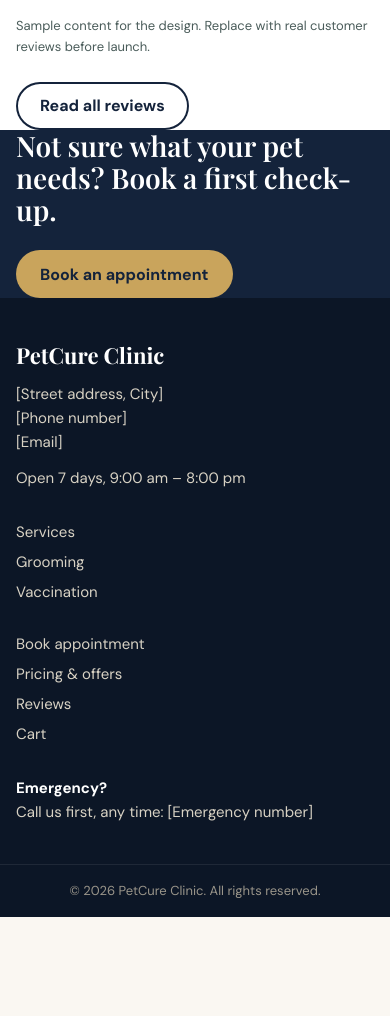
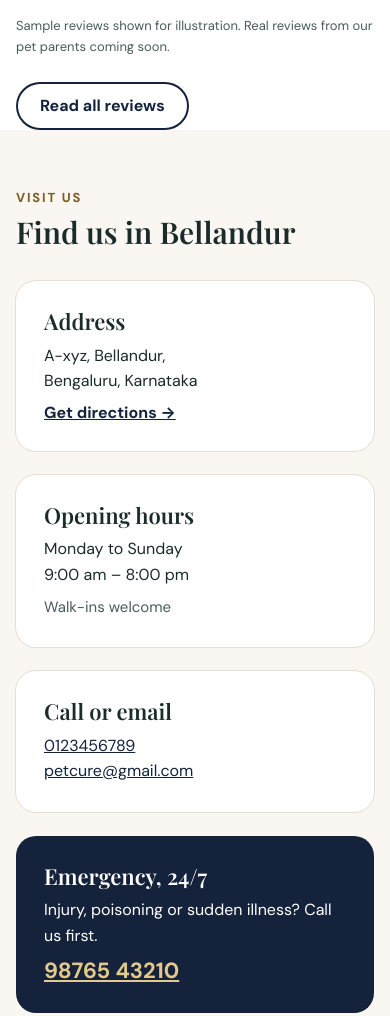
Before and after one commit to guptashruti199631/pet_web, a plain HTML site: page index.html in a window 390 px wide. Shown: the part 5000-6016 px from the top of the page. Before the commit the page ends 5917 px from the top, so only its background shows below. Drawn offline with nearby package versions, Linux system fonts and the light colour scheme.

Commit message:
Add clinic contact details, doctors and visit section
Real address, phone, email and 24/7 emergency number in every footer
(tap-to-call links), a Visit us section on the home page, named doctors
on Services and in the booking form, and LocalBusiness structured data.

Co-Authored-By: Claude Opus 5.5 <noreply@anthropic.com>
Claude-Session: https://claude.ai/code/session_015ULfV84d3DbVrQ9a2oB4p8

```diff
--- a/index.html
+++ b/index.html
@@ -11,6 +11,11 @@
 <link rel="preconnect" href="https://fonts.gstatic.com" crossorigin>
 <link href="https://fonts.googleapis.com/css2?family=DM+Sans:wght@400;500;700&amp;family=Playfair+Display:wght@600;700&amp;display=swap" rel="stylesheet">
 <link rel="stylesheet" href="css/styles.css">
+<script type="application/ld+json">
+{"@context":"https://schema.org","@type":"VeterinaryCare","name":"PetCure Clinic","telephone":"+91-0123456789","email":"petcure@gmail.com",
+"address":{"@type":"PostalAddress","streetAddress":"A-xyz, Bellandur","addressLocality":"Bengaluru","addressRegion":"Karnataka","addressCountry":"IN"},
+"openingHours":"Mo-Su 09:00-20:00","priceRange":"₹₹"}
+</script>
 </head>
 <body>
 <a class="skip" href="#main">Skip to content</a>
@@ -103,8 +108,19 @@
     <div class="card card-cream review"><p class="stars" aria-label="5 stars">★★★★★</p><p>Grooming came out beautifully and the free nail trim was a nice surprise.</p><div class="reviewer"><img src="assets/images/ginger-cat-window.jpg" alt=""><p>Sample reviewer, cat parent</p></div></div>
     <div class="card card-cream review"><p class="stars" aria-label="4 stars">★★★★☆</p><p>Vaccination reminders are very helpful. A short wait, but the staff were kind.</p><div class="reviewer"><img src="assets/images/husky-portrait.jpg" alt="" style="object-position:center 20%"><p>Sample reviewer, puppy parent</p></div></div>
   </div>
-  <p class="note">Sample content for the design. Replace with real customer reviews before launch.</p>
+  <p class="note">Sample reviews shown for illustration. Real reviews from our pet parents coming soon.</p>
   <div style="margin-top:24px"><a class="btn2" href="pricing.html#reviews">Read all reviews</a></div>
+</div></section>
+
+<section class="sec"><div class="wrap">
+  <span class="eyebrow">Visit us</span>
+  <h2 class="h2">Find us in Bellandur</h2>
+  <div class="grid" style="grid-template-columns:repeat(auto-fit,minmax(240px,1fr))">
+    <div class="card stack" style="gap:8px"><h3 style="font-size:22px">Address</h3><p>A-xyz, Bellandur,<br>Bengaluru, Karnataka</p><a class="card-link" href="https://www.google.com/maps/search/?api=1&amp;query=Bellandur%2C+Bengaluru%2C+Karnataka" target="_blank" rel="noopener">Get directions →</a></div>
+    <div class="card stack" style="gap:8px"><h3 style="font-size:22px">Opening hours</h3><p>Monday to Sunday<br>9:00 am – 8:00 pm</p><p style="font-size:15px;color:var(--muted)">Walk-ins welcome</p></div>
+    <div class="card stack" style="gap:8px"><h3 style="font-size:22px">Call or email</h3><p><a href="tel:+910123456789">0123456789</a><br><a href="mailto:petcure@gmail.com">petcure@gmail.com</a></p></div>
+    <div class="card stack" style="gap:8px;background:var(--navy);color:#fff;box-shadow:none"><h3 style="font-size:22px">Emergency, 24/7</h3><p>Injury, poisoning or sudden illness? Call us first.</p><a href="tel:+919876543210" style="color:#E3C98B;font-weight:700;font-size:22px">98765 43210</a></div>
+  </div>
 </div></section>
 
 <section class="bg-navy"><div class="wrap cta">
@@ -114,10 +130,10 @@
 </main>
 <footer class="site-footer">
   <div class="wrap">
-    <div><p class="name">PetCure Clinic</p><p style="margin-top:8px;font-size:15px">[Street address, City]<br>[Phone number]<br>[Email]</p><p style="margin-top:12px;font-size:15px">Open 7 days, 9:00 am – 8:00 pm</p></div>
+    <div><p class="name">PetCure Clinic</p><p style="margin-top:8px;font-size:15px">A-xyz, Bellandur,<br>Bengaluru, Karnataka<br><a href="tel:+910123456789">0123456789</a><br><a href="mailto:petcure@gmail.com">petcure@gmail.com</a><br><a href="https://www.google.com/maps/search/?api=1&amp;query=Bellandur%2C+Bengaluru%2C+Karnataka" target="_blank" rel="noopener">Get directions →</a></p><p style="margin-top:12px;font-size:15px">Open 7 days, 9:00 am – 8:00 pm</p></div>
     <div class="col"><a href="services.html">Services</a><a href="grooming.html">Grooming</a><a href="vaccination.html">Vaccination</a></div>
     <div class="col"><a href="appointment.html">Book appointment</a><a href="pricing.html">Pricing &amp; offers</a><a href="pricing.html#reviews">Reviews</a><a href="cart.html">Cart</a></div>
-    <div style="font-size:15px"><p><strong>Emergency?</strong></p><p>Call us first, any time: [Emergency number]</p></div>
+    <div style="font-size:15px"><p><strong>Emergency?</strong></p><p>Call us first, any time:</p><p style="margin-top:6px"><a href="tel:+919876543210" style="color:#E3C98B;font-weight:700;font-size:20px">98765 43210</a></p><p style="margin-top:6px">24/7 emergency line</p></div>
   </div>
   <p class="copyright">&copy; <span id="year">2026</span> PetCure Clinic. All rights reserved.</p>
 </footer>
--- a/js/appointment.js
+++ b/js/appointment.js
@@ -4,7 +4,7 @@
   var P = window.PetCure;
 
   var SERVICES = [['General check-up', 500], ['Vaccination', 600], ['Grooming', 700], ['Dental care', 1800], ['Diagnostics', 400]];
-  var DOCTORS = ['Any available doctor', 'Dr. [Name] A', 'Dr. [Name] B', 'Dr. [Name] C'];
+  var DOCTORS = ['Any available doctor', 'Dr. Harish', 'Dr. Aparna', 'Dr. Siddarth'];
   var DAYS = P.upcomingDays(6);
   var TIMES = P.TIMES;
 
```
Also changed, not shown: appointment.html (+2 -2 lines), cart.html (+2 -2 lines), grooming.html (+2 -2 lines), pricing.html (+3 -3 lines), services.html (+6 -7 lines), vaccination.html (+2 -2 lines), 1 other file.
